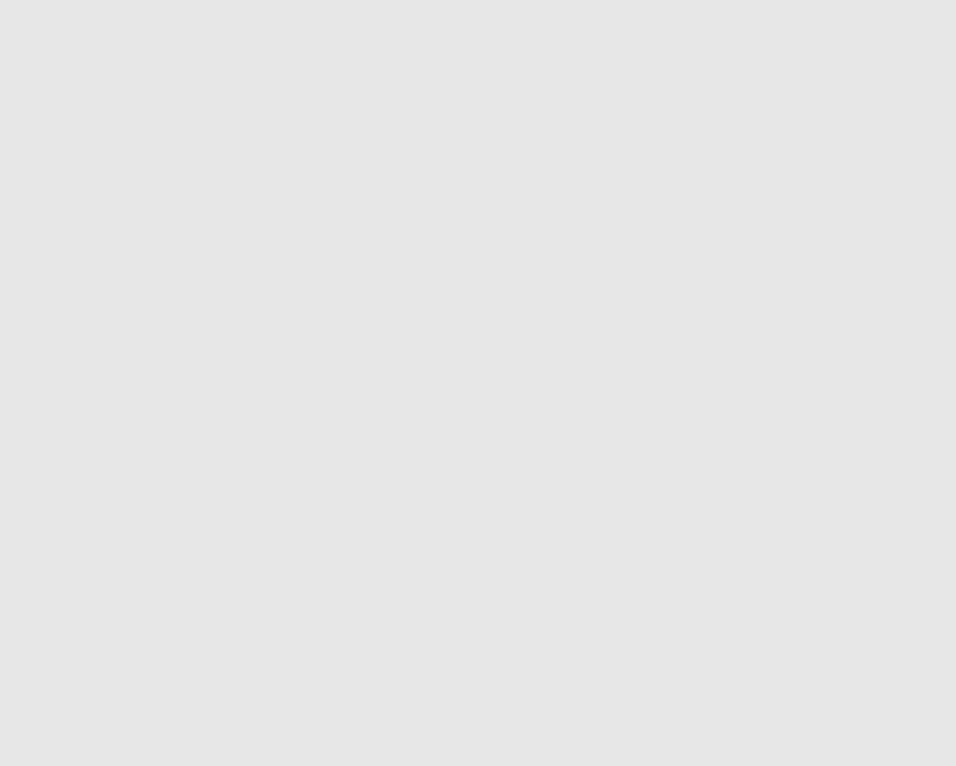
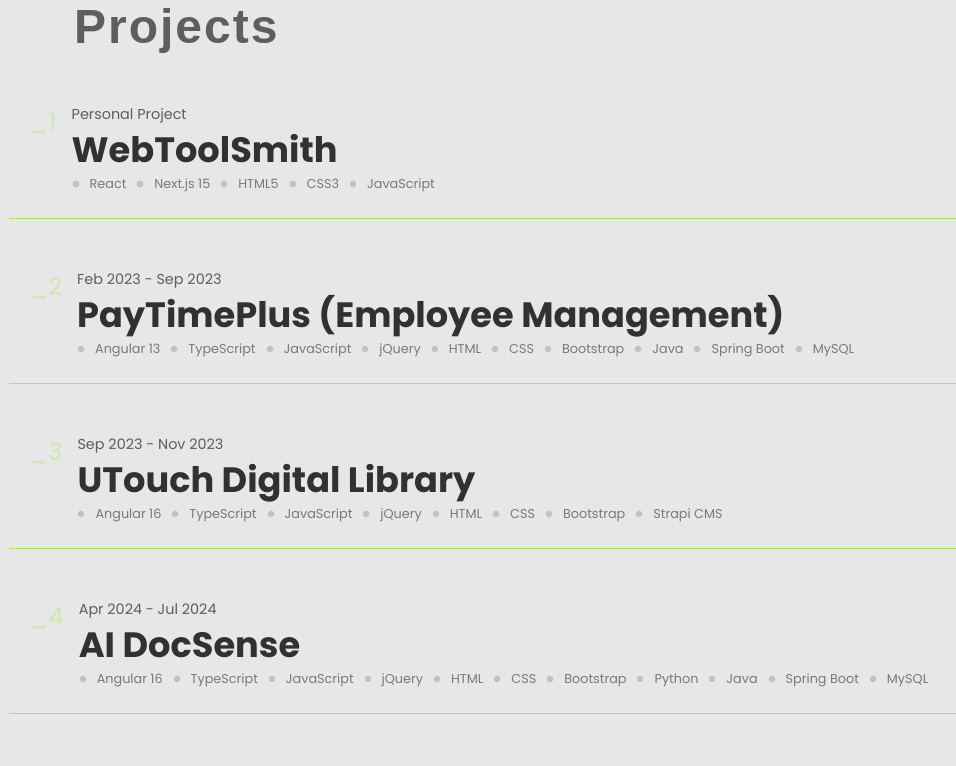
Before and after one commit to karthikshetty26/Portfolio2025, a Next.js app: page / in a window 1280 px wide. Shown: the part 2620-3386 px from the top of the page, without its empty margins (11-967 px from the left). Before the commit the page ends 2839 px from the top, so only its background shows below. Built offline with nearby package versions, Linux system fonts and the light colour scheme; a web font is replaced by a local one.

Commit message:
Home page projects section added

```diff
--- a/src/app/Landing.module.css
+++ b/src/app/Landing.module.css
@@ -150,7 +150,7 @@
 }
 
 /* Responsive styles */
-/* Bellow 900px */
+/* Medium screens (below 900px) */
 @media only screen and (max-width: 900px) {
 
     /* Role text styling */
@@ -186,7 +186,7 @@
     }
 }
 
-/* Bellow 600px */
+/* Small screens (below 600px) */
 @media only screen and (max-width: 600px) {
 
     /* Contains introduction and personal information */
@@ -330,7 +330,7 @@
 }
 
 /* Responsive styles */
-/* Bellow 900px */
+/* Medium screens (below 900px) */
 @media only screen and (max-width: 900px) {
 
     /* About section headline styling */
@@ -340,7 +340,7 @@
     }
 }
 
-/* Bellow 600px */
+/* Small screens (below 600px) */
 @media only screen and (max-width: 600px) {
 
     /* Empty box */
@@ -399,6 +399,7 @@
     letter-spacing: 2px;
     color: var(--foreground-05);
     font-family: var(--font-family-secondary);
+    text-decoration: underline;
     cursor: context-menu;
 }
 
@@ -414,7 +415,8 @@
     margin-bottom: 10px;
 }
 
-/* Bellow 900px */
+/* Responsive styles */
+/* Medium screens (below 900px) */
 @media only screen and (max-width: 900px) {
     .stack_section {
         width: 100%;
@@ -434,9 +436,176 @@
     }
 }
 
-/* Bellow 600px */
+/* Small screens (below 600px) */
 @media only screen and (max-width: 600px) {
     .stack_list li {
-        margin-right: 15px; /* Reduced margin for smaller screens */
+        margin-right: 15px;
+        /* Reduced margin for smaller screens */
     }
 }
+
+/* PROJECTS SECTION */
+
+ .projects_section {
+    width: 100%;
+    height: fit-content;
+    margin: 30px auto 0;
+    padding-top: 80px;
+}
+
+/* Section title styling */
+.projects_section h1 {
+    font-size: 3rem;
+    margin-left: 65px;
+    margin-bottom: 30px;
+    letter-spacing: 2px;
+    font-family: var(--font-family-secondary);
+    color: var(--foreground-05);
+}
+
+/* Individual project container */
+.project_container {
+    width: 100%;
+    padding: 20px;
+    margin-bottom: 30px;
+    display: flex;
+    border-bottom: 1px solid var(--brand-primary);
+    cursor: pointer;
+    transition: all 350ms ease-in-out;
+}
+
+/* Hover effect for project container */
+.project_container:hover {
+    border-bottom: 1px solid var(--foreground-05);
+}
+
+/* Project ID number styling */
+.project_container p.no {
+    font-size: 1.5rem;
+    font-weight: 500;
+    color: var(--brand-primary);
+    opacity: 0.3;
+    transition: all 350ms ease-in-out;
+}
+
+/* Hover effect for project ID */
+.project_container:hover p.no {
+    opacity: 0.5;
+    color: var(--foreground-05);
+}
+
+/* Content wrapper for project details */
+.project_container span {
+    padding-left: 15px;
+    flex: 1;
+}
+
+/* Project date styling */
+.project_container span p {
+    font-size: 0.9rem;
+    margin-bottom: 5px;
+    color: var(--foreground-05);
+}
+
+/* Project name styling */
+.project_container span h2 {
+    font-size: 2.2rem;
+    margin-bottom: 10px;
+    line-height: 2.5rem;
+    color: var(--foreground);
+    transition: all 350ms ease-in-out;
+}
+
+/* Hover effect for project name */
+.project_container:hover span h2 {
+    color: var(--brand-primary);
+}
+
+/* Technologies list container */
+.project_container span ul {
+    list-style: none;
+    display: flex;
+    flex-wrap: wrap;
+    font-size: 0.8rem;
+    font-weight: 400;
+    color: var(--foreground-05);
+    opacity: 0.8;
+    transition: all 350ms ease-in-out;
+}
+
+/* Individual technology item */
+.project_container span ul li {
+    display: flex;
+    align-items: center;
+    padding-right: 10px;
+    line-height: 0;
+    margin-bottom: 10px;
+}
+
+/* Bullet point for technology items */
+.project_container span ul li::before {
+    content: url(../assets/img/svg/circle.svg);
+    font-size: 12px;
+    width: 8px;
+    height: 8px;
+    padding-right: 10px;
+    opacity: 0.2;
+}
+
+/* Responsive styles */
+/* Medium screens (below 900px) */
+@media only screen and (max-width: 900px) {
+    .projects_section h1 {
+        margin-left: 0;
+        font-size: 2.5rem;
+    }
+
+    .project_container {
+        padding: 10px 0;
+    }
+
+    .project_container span h2 {
+        font-size: 1.5rem;
+        line-height: 1.5rem;
+    }
+
+    /* Hide project ID on smaller screens */
+    .project_container p.no {
+        display: none;
+    }
+
+    .project_container span {
+        padding-left: 0;
+    }
+
+    .project_container span ul li {
+        margin-bottom: 0;
+        line-height: 1.3rem;
+    }
+
+    /* Hide bullet points on smaller screens */
+    .project_container span ul li::before {
+        display: none;
+    }
+}
+
+/* Small screens (below 600px) */
+@media only screen and (max-width: 600px) {
+    .projects_section h1 {
+        font-size: 2rem;
+    }
+
+    .project_container span h2 {
+        font-size: 1.2rem;
+        line-height: 1.3rem;
+    }
+
+    .project_container {
+        padding: 8px 0;
+        margin-bottom: 20px;
+    }
+    .project_container span ul li {
+        font-size: 0.7rem;
+        line-height: 1rem;
+    }
+}
--- a/src/app/page.js
+++ b/src/app/page.js
@@ -1,3 +1,4 @@
+import { useMemo } from 'react';
 import HOMECSS from './Landing.module.css';
 import CircularText from '@/components/rotating-circular-text/rotating-circular-text';
 import TechItem from '@/components/tech-item/tech-item'
@@ -65,6 +66,46 @@ export default function Home() {
       technologies: ["Git", "GitHub", "Figma", "Postman", "WordPress"]
     }
   ];
+
+  // Array to store the project details - using useMemo to avoid recreation on re-renders
+  const projects = useMemo(() => [
+    {
+      id: "_1",
+      top_info: "Personal Project",
+      name: "WebToolSmith",
+      tech: ["React", "Next.js 15", "HTML5", "CSS3", "JavaScript"]
+    },
+    {
+      id: "_2",
+      top_info: "Feb 2023 - Sep 2023",
+      name: "PayTimePlus (Employee Management)",
+      tech: ["Angular 13", "TypeScript", "JavaScript", "jQuery", "HTML", "CSS", "Bootstrap", "Java", "Spring Boot", "MySQL"]
+    },
+    {
+      id: "_3",
+      top_info: "Sep 2023 - Nov 2023",
+      name: "UTouch Digital Library",
+      tech: ["Angular 16", "TypeScript", "JavaScript", "jQuery", "HTML", "CSS", "Bootstrap", "Strapi CMS"]
+    },
+    {
+      id: "_4",
+      top_info: "Apr 2024 - Jul 2024",
+      name: "AI DocSense",
+      tech: ["Angular 16", "TypeScript", "JavaScript", "jQuery", "HTML", "CSS", "Bootstrap", "Python", "Java", "Spring Boot", "MySQL"]
+    },
+    {
+      id: "_5",
+      top_info: "Dec 2023 - Present",
+      name: "RentAll (Equipment Rental)",
+      tech: ["Angular 17", "TypeScript", "JavaScript", "jQuery", "HTML", "CSS", "Bootstrap", "Java", "Spring Boot", "MySQL"]
+    },
+    {
+      id: "_6",
+      top_info: "Aug 2024 - Present",
+      name: "Automated AP-BPM",
+      tech: ["Angular 18", "TypeScript", "JavaScript", "HTML", "CSS", "Java", "Spring Boot", "Keycloak", "PostgreSQL", "Docker"]
+    }
+  ]);
 
   return (
     <main className={HOMECSS.container_main}>
@@ -150,6 +191,23 @@ export default function Home() {
         ))}
       </section>
 
+      <section className={HOMECSS.projects_section} id="projects">
+        <h1>Projects</h1>
+        {projects.map((project) => (
+          <div key={project.id} className={HOMECSS.project_container}>
+            <p className={HOMECSS.no}>{project.id}</p>
+            <span>
+              <p>{project.top_info}</p>
+              <h2>{project.name}</h2>
+              <ul>
+                {project.tech.map((tech, index) => (
+                  <li key={index}>{tech}</li>
+                ))}
+              </ul>
+            </span>
+          </div>
+        ))}
+      </section>
 
     </main>
   );
--- a/src/components/navbar_ui/navbar_ui.js
+++ b/src/components/navbar_ui/navbar_ui.js
@@ -15,7 +15,7 @@ const MENU_ITEMS = [
     { name: 'HOME', href: 'home' },
     { name: 'ABOUT', href: 'about' },
     { name: 'MY STACK', href: 'stack' },
-    { name: 'PROJECT', href: 'project' },
+    { name: 'PROJECTS', href: 'projects' },
     { name: 'BLOG', href: 'blog' },
     { name: 'CONTACT', href: 'contact' }
   ];
```
Also changed, not shown: src/assets/img/svg/circle.svg (added).
